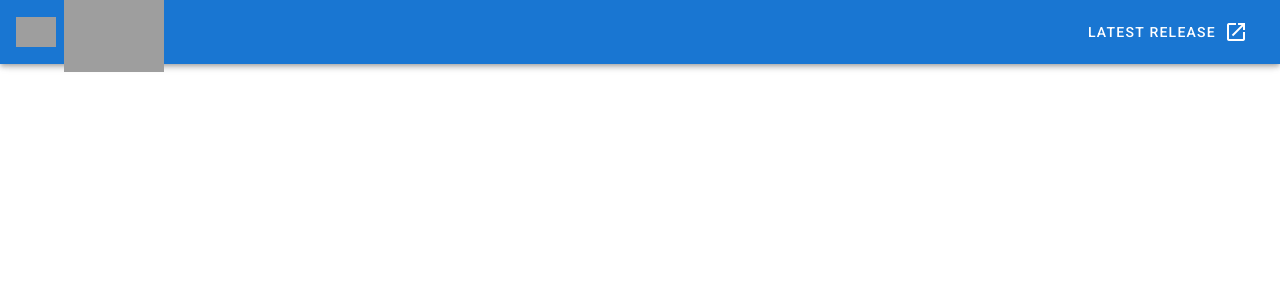
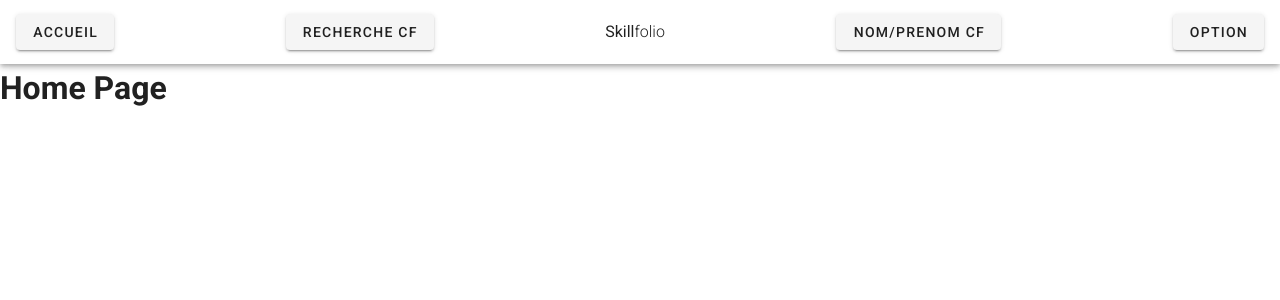
Before and after one commit to Realise-Formation-Digital/Skillfolio-Vue, a Vue app: page / in a window 1280 px wide. Shown: the top 300 px of the page. Built offline with nearby package versions, Linux system fonts and the light colour scheme; grey boxes are pictures that could not be loaded.

Commit message:
feat Nav
Added nav bar with a few btns

```diff
--- a/package.json
+++ b/package.json
@@ -9,6 +9,7 @@
     "lint": "vue-cli-service lint"
   },
   "dependencies": {
+    "@mdi/font": "^7.0.96",
     "core-js": "^3.8.3",
     "vue": "^2.6.14",
     "vue-router": "^3.5.1",
--- a/src/App.vue
+++ b/src/App.vue
@@ -1,55 +1,19 @@
 <template>
   <v-app>
-    <v-app-bar
-      app
-      color="primary"
-      dark
-    >
-      <div class="d-flex align-center">
-        <v-img
-          alt="Vuetify Logo"
-          class="shrink mr-2"
-          contain
-          src="https://cdn.vuetifyjs.com/images/logos/vuetify-logo-dark.png"
-          transition="scale-transition"
-          width="40"
-        />
-
-        <v-img
-          alt="Vuetify Name"
-          class="shrink mt-1 hidden-sm-and-down"
-          contain
-          min-width="100"
-          src="https://cdn.vuetifyjs.com/images/logos/vuetify-name-dark.png"
-          width="100"
-        />
-      </div>
-
-      <v-spacer></v-spacer>
-
-      <v-btn
-        href="https://github.com/vuetifyjs/vuetify/releases/latest"
-        target="_blank"
-        text
-      >
-        <span class="mr-2">Latest Release</span>
-        <v-icon>mdi-open-in-new</v-icon>
-      </v-btn>
-    </v-app-bar>
-
-    <v-main>
-      <router-view/>
-    </v-main>
+    <NavbarComp />
+    <v-content>
+      <router-view></router-view>
+    </v-content>
   </v-app>
 </template>
 
 <script>
-
+import NavbarComp from "./components/NavbarComp.vue";
 export default {
-  name: 'App',
-
-  data: () => ({
-    //
-  }),
+  name: "app",
+  data() {
+    return {};
+  },
+  components: { NavbarComp },
 };
 </script>
--- /dev/null
+++ b/src/components/NavbarComp.vue
@@ -0,0 +1,31 @@
+<template>
+  <nav>
+    <v-toolbar>
+      <v-btn>
+        <span>Accueil</span>
+      </v-btn>
+      <v-spacer></v-spacer>
+      <v-btn>
+        <span>Recherche CF</span>
+      </v-btn>
+      <v-spacer></v-spacer>
+      <span>Skill</span>
+      <span class="font-weight-light">folio</span>
+      <v-spacer></v-spacer>
+      <v-btn>
+        <span>Nom/Prenom CF</span>
+      </v-btn>
+      <v-spacer></v-spacer>
+      <v-btn>
+        <span>Option</span>
+      </v-btn>
+    </v-toolbar>
+  </nav>
+</template>
+
+<script>
+export default {};
+</script>
+
+<style>
+</style>
--- a/src/main.js
+++ b/src/main.js
@@ -3,6 +3,7 @@
 import router from './router'
 import store from './store'
 import vuetify from './plugins/vuetify'
+import 'vuetify/dist/vuetify.min.css'
 
 Vue.config.productionTip = false
 
--- a/src/router/index.js
+++ b/src/router/index.js
@@ -1,6 +1,7 @@
 import Vue from 'vue'
 import VueRouter from 'vue-router'
-import HomePageView from '../views/HomePageView.vue'
+import HomeView from '../views/HomeView.vue'
+import AboutView from '../views/AboutView.vue'
 
 Vue.use(VueRouter)
 
@@ -8,9 +9,16 @@
   {
     path: '/',
     name: 'home',
-    component: HomePageView
+    component: HomeView
+  },
+  {
+    path: '/about',
+    name: 'about',
+    component: AboutView
   }
 ]
+
+
 
 const router = new VueRouter({
   routes
--- /dev/null
+++ b/src/views/AboutView.vue
@@ -0,0 +1,12 @@
+<template>
+  <div class="about">
+    <h1>This is the about page</h1>
+  </div>
+</template>
+
+<script>
+export default {};
+</script>
+
+<style>
+</style>
--- a/src/views/HomePageView.vue
+++ b/src/views/HomeView.vue
@@ -1,5 +1,7 @@
 <template>
-  <p></p>
+  <div class="home">
+    <h1>Home Page</h1>
+  </div>
 </template>
 
 <script>
```
Also changed, not shown: 1 other file (tests, documents, lock files or other folders).
